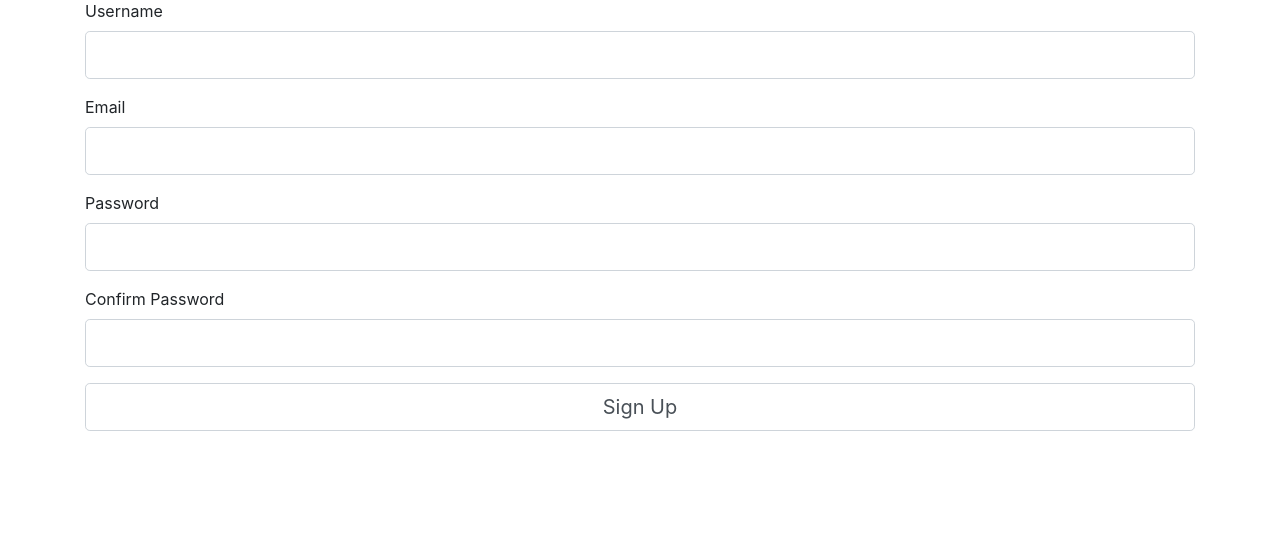
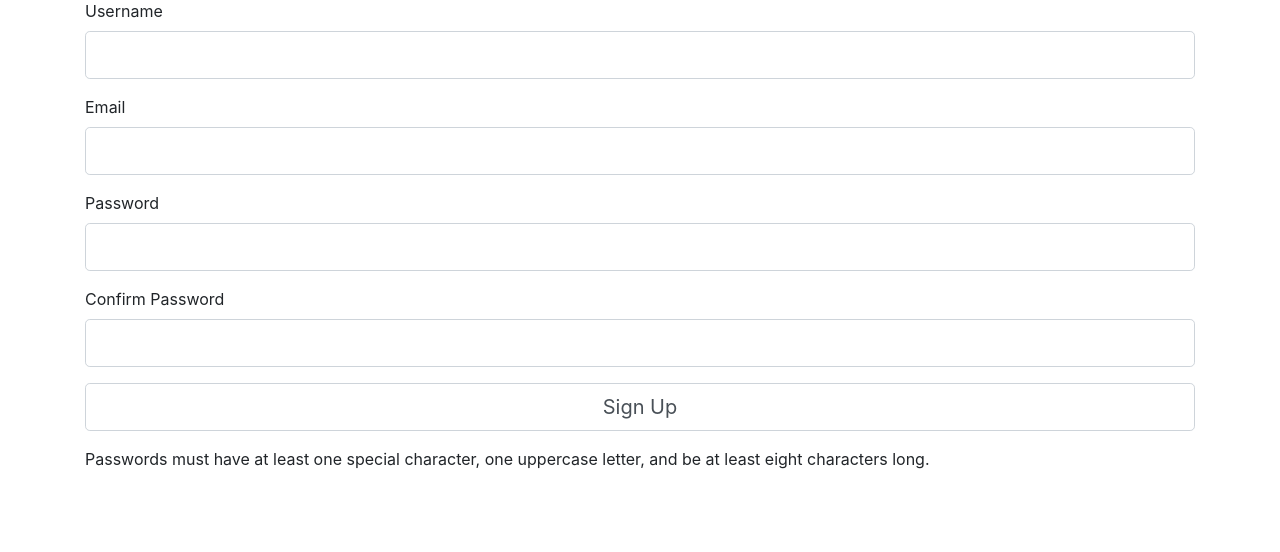
Before and after one commit to mangomadhava/raganet_website, a Flask app: page /register in a window 1280 px wide. Shown: the part 127-679 px from the top of the page. Run offline with Flask 2, Linux system fonts and the light colour scheme; some libraries are stand-ins or nearby versions.

Commit message:
minor changes

```diff
--- a/flask_app/movies/routes.py
+++ b/flask_app/movies/routes.py
@@ -20,8 +20,8 @@ def index():
     acc_object = Accuracy.objects()[0]
     formatter = "{0:.2f}"
     acc = acc_object.correct / (acc_object.num_tries + 10e-10)
+    acc = str(float(acc) * 100)
     acc = formatter.format(acc)
-    acc = str(float(acc) * 100)
     return render_template("index.html", acc = acc)
 
 @model.route("/info", methods = ["GET", "POST"])
--- a/flask_app/templates/register.html
+++ b/flask_app/templates/register.html
@@ -66,4 +66,5 @@
     </div>
 </div>
 
+<p>Passwords must have at least one special character, one uppercase letter, and be at least eight characters long.</p>
 {% endblock %}
```
